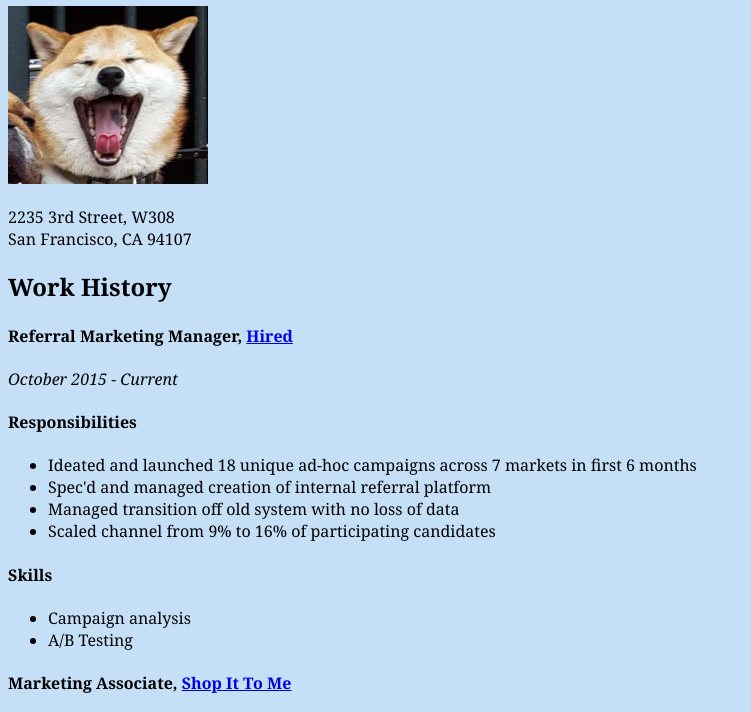
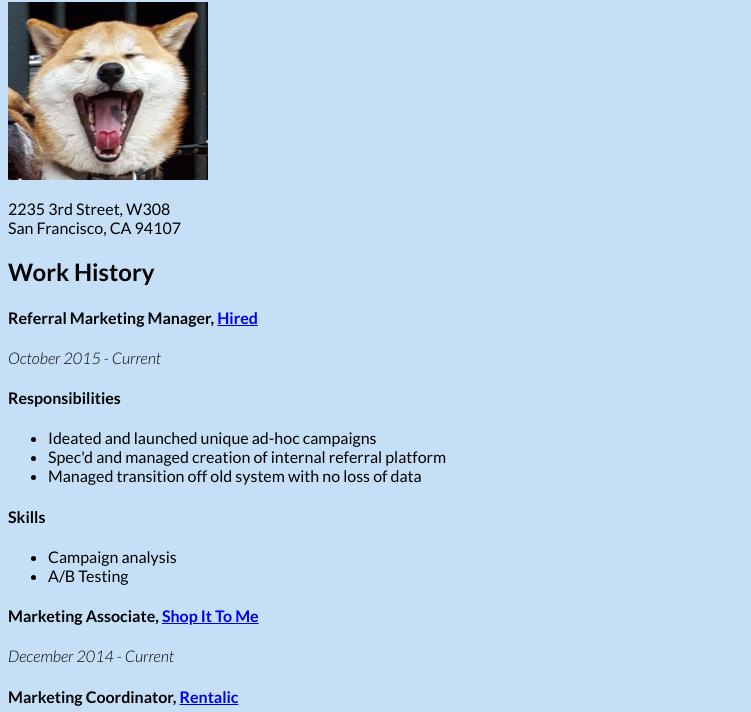
Before and after one commit to CaitlinChee/CaitlinChee.github.io, a plain HTML site: page index.html in a window 1280 px wide. Shown: the part 66-778 px from the top of the page, without its empty margins (0-751 px from the left). Drawn offline with Linux system fonts and the light colour scheme.

Commit message:
Text changes

```diff
--- a/index.html
+++ b/index.html
@@ -1,6 +1,7 @@
 <html>
 <head>
   <title> Caitlin Chee's Resume </title>
+  <link href='https://fonts.googleapis.com/css?family=Lato:400,300,700,300italic,100' rel='stylesheet' type='text/css'>
   <link rel="stylesheet" href="resume.css"></link>
 </head>
   <body>
@@ -15,10 +16,9 @@
     <div class="work-period"> October 2015 - Current</div>
     <h4>Responsibilities</h4>
     <ul>
-      <li>Ideated and launched 18 unique ad-hoc campaigns across 7 markets in first 6 months</li>
+      <li>Ideated and launched unique ad-hoc campaigns</li>
       <li>Spec'd and managed creation of internal referral platform</li>
       <li>Managed transition off old system with no loss of data</li>
-      <li>Scaled channel from 9% to 16% of participating candidates</li>
     </ul>
     <h4>Skills</h4>
     <ul>
--- a/resume.css
+++ b/resume.css
@@ -1,5 +1,5 @@
 body {
-  font-family: Georgia;
+  font-family: 'Lato', monospace;
   background-color: #c5dff7;
 }
 .work-period {
```
